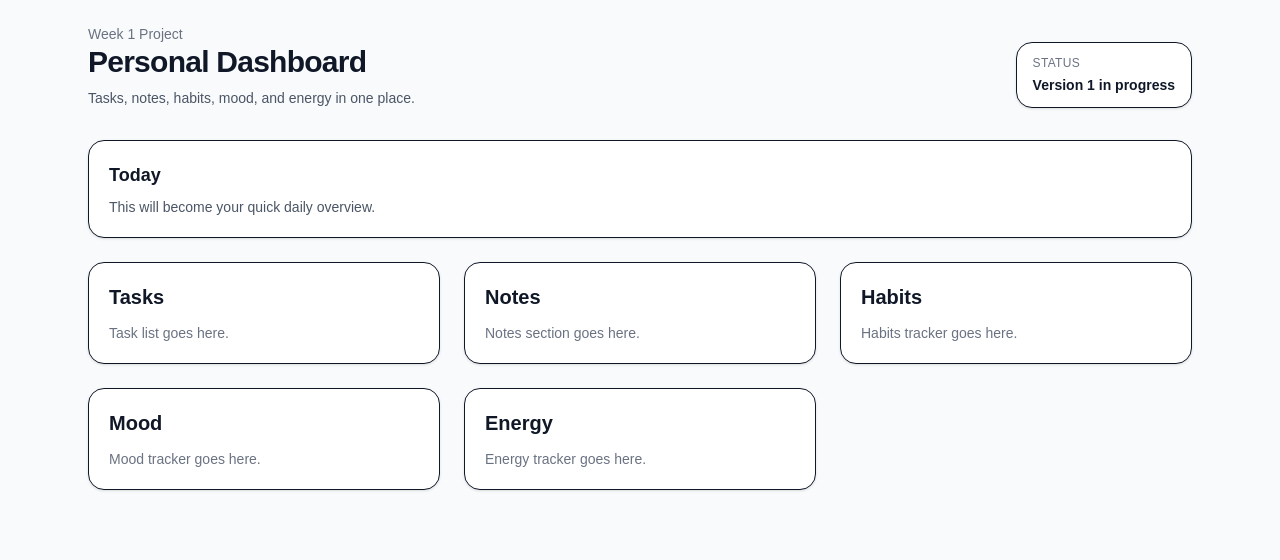
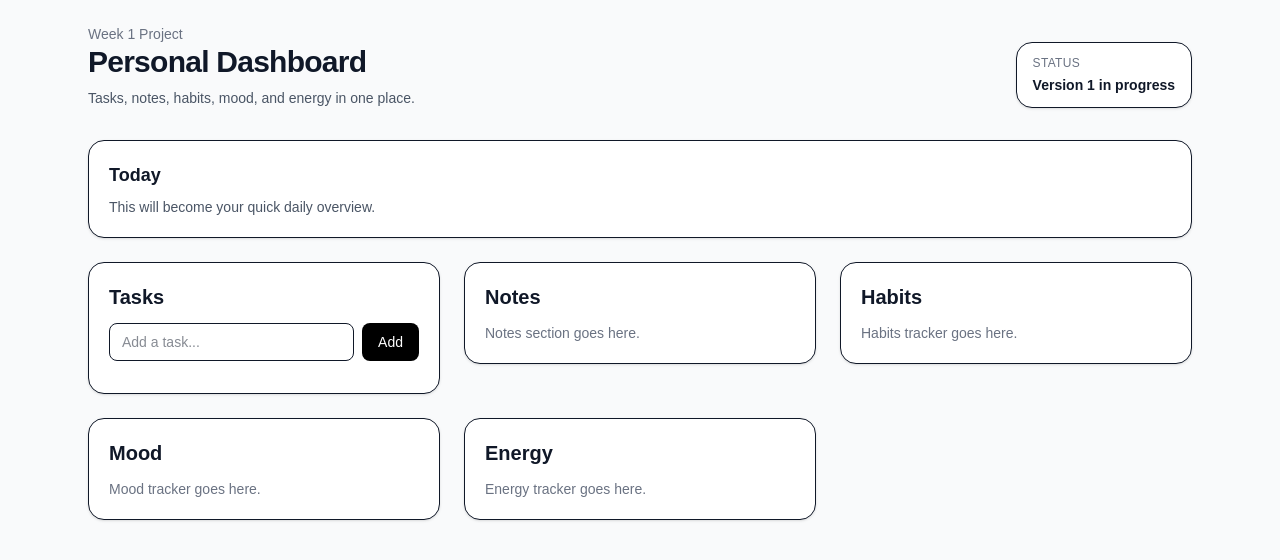
Before and after one commit to zolotavina/personal-dashboard, a Next.js app: page / in a window 1280 px wide. Shown: the top 560 px of the page. Built offline with nearby package versions, Linux system fonts and the light colour scheme.

Commit message:
Add persistent task list with localStorage

```diff
--- a/src/app/page.tsx
+++ b/src/app/page.tsx
@@ -1,4 +1,5 @@
 import SectionCard from "@/components/SectionCard";
+import TaskList from "@/components/TaskList";
 
 export default function Home() {
   return (
@@ -34,9 +35,9 @@ export default function Home() {
           </div>
         </section>
 
-        <section className="grid gap-6 md:grid-cols-2 xl:grid-cols-3">
+        <section className="grid items-start gap-6 md:grid-cols-2 xl:grid-cols-3">
           <SectionCard title="Tasks">
-            <p className="text-sm text-gray-500">Task list goes here.</p>
+            <TaskList />
           </SectionCard>
 
           <SectionCard title="Notes">
--- /dev/null
+++ b/src/components/TaskList.tsx
@@ -0,0 +1,66 @@
+"use client";
+
+import { useEffect, useState } from "react";
+
+export default function TaskList() {
+  const [taskInput, setTaskInput] = useState("");
+  const [tasks, setTasks] = useState<string[]>([]);
+  const [isReady, setIsReady] = useState(false);
+
+  useEffect(() => {
+    const timer = setTimeout(() => {
+      const savedTasks = localStorage.getItem("tasks");
+
+      if (savedTasks) {
+        setTasks(JSON.parse(savedTasks));
+      }
+
+      setIsReady(true);
+    }, 0);
+
+    return () => clearTimeout(timer);
+  }, []);
+
+  useEffect(() => {
+    if (!isReady) return;
+    localStorage.setItem("tasks", JSON.stringify(tasks));
+  }, [tasks, isReady]);
+
+  function addTask() {
+    if (!taskInput.trim()) return;
+
+    setTasks([...tasks, taskInput.trim()]);
+    setTaskInput("");
+  }
+
+  return (
+    <div className="space-y-3">
+      <div className="flex gap-2">
+        <input
+          type="text"
+          value={taskInput}
+          onChange={(e) => setTaskInput(e.target.value)}
+          placeholder="Add a task..."
+          className="flex-1 rounded-lg border px-3 py-2 text-sm"
+        />
+
+        <button
+          onClick={addTask}
+          className="rounded-lg bg-black px-4 py-2 text-sm text-white"
+        >
+          Add
+        </button>
+      </div>
+
+      {isReady && (
+        <ul className="space-y-2">
+          {tasks.map((task, index) => (
+            <li key={index} className="rounded-lg border px-3 py-2 text-sm">
+              {task}
+            </li>
+          ))}
+        </ul>
+      )}
+    </div>
+  );
+}
```
